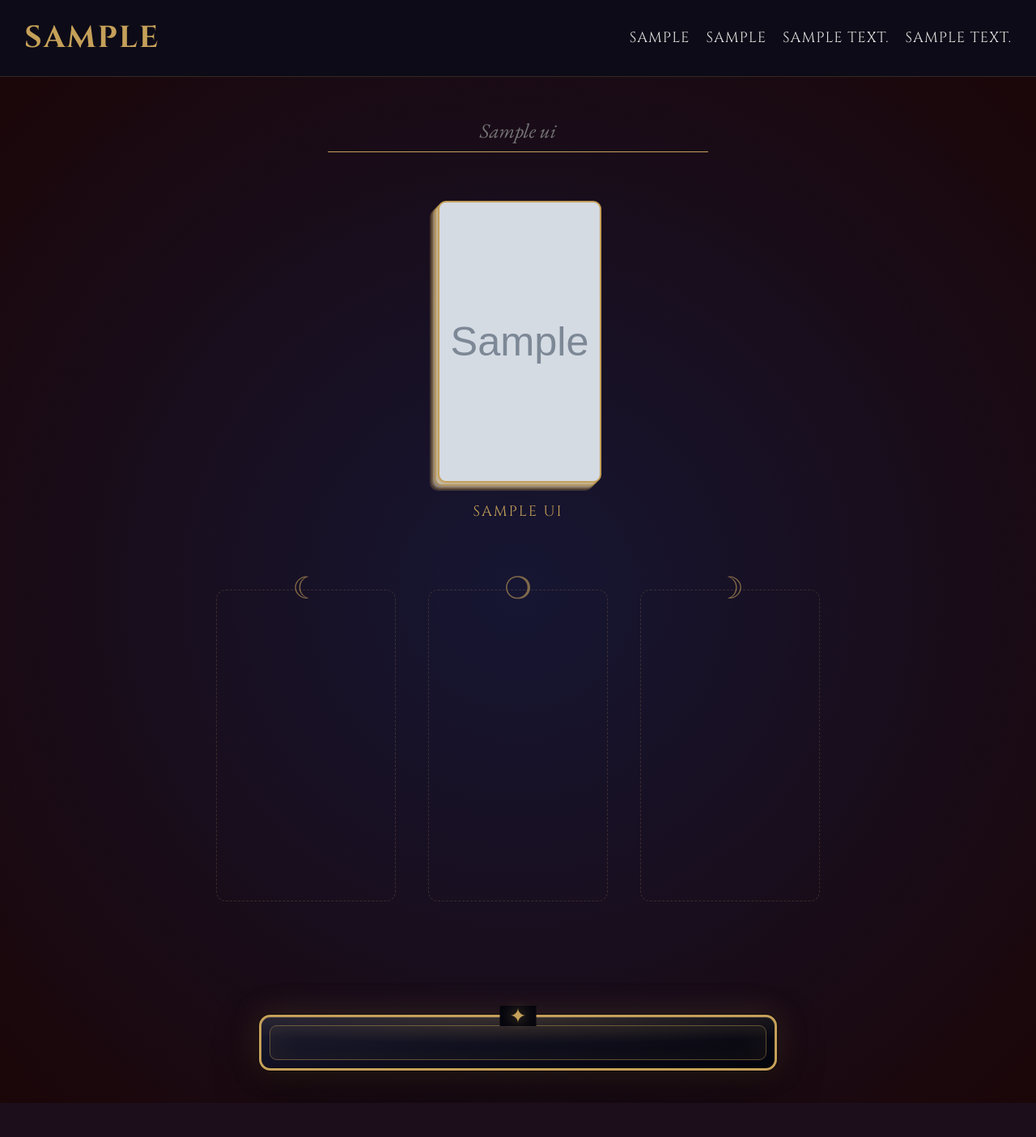
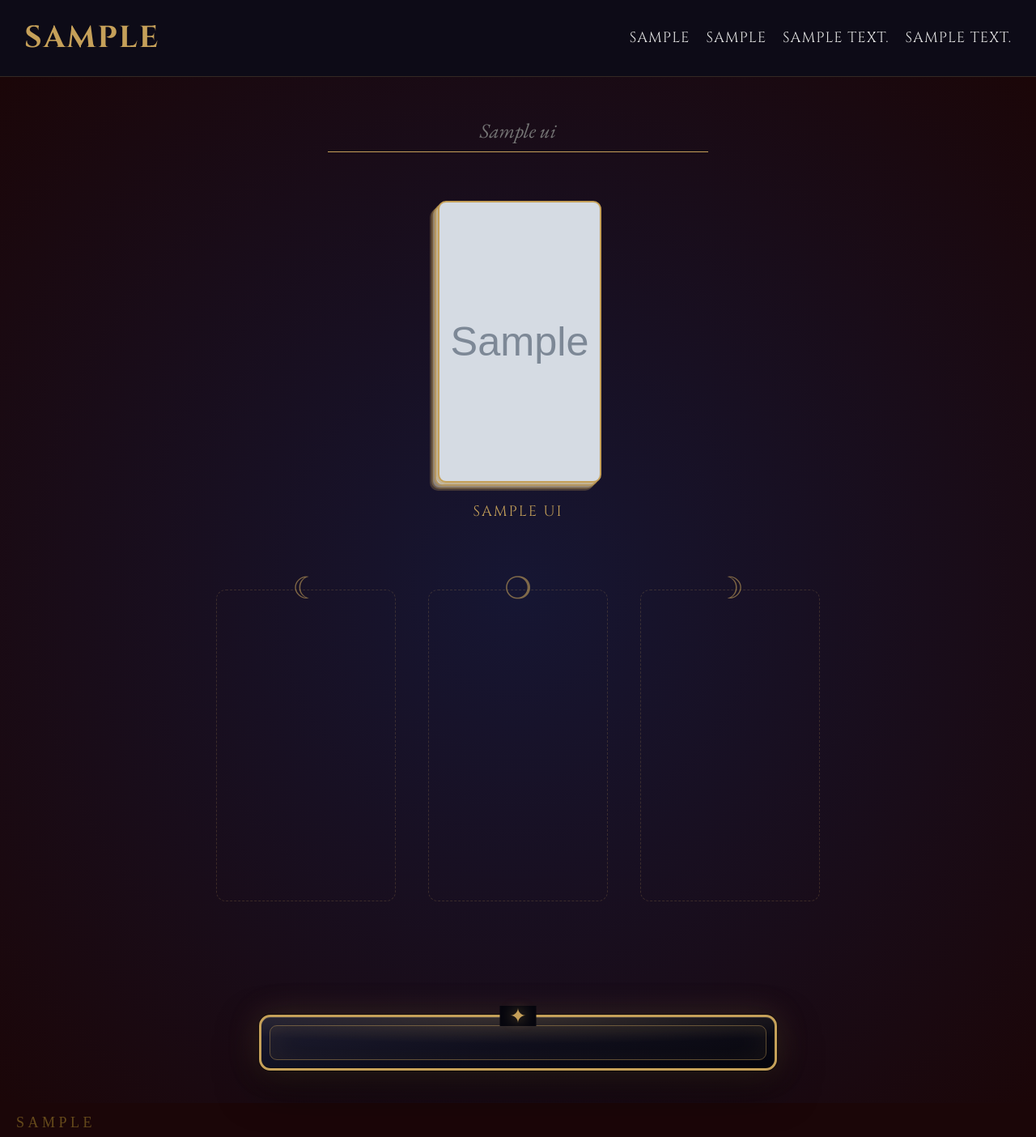
Before and after one commit to akofakt2/Mytarot, a Python web app: template templates/index.html in a window 1280 px wide. Shown: the whole page at 81% size. Before the commit the page ends 1362 px from the top, so only its background shows below. Run offline with Jinja, Linux system fonts and the light colour scheme; the template is opened without the code that fills it: most values are stand-ins (such as "Sample title", 1, 10 or a date in 2020); grey boxes marked "Sample" are stand-in pictures.

Commit message:
seo pre aplikaciu, este treba hlavicky pre jednotlive jazyky upravit

```diff
--- a/static/style.css
+++ b/static/style.css
@@ -33,6 +33,18 @@
     background-color: var(--table-color);
     color: var(--text-light);
     overflow-x: hidden;
+}
+
+h1 {
+    all: unset; /* Zruší všetky vlastnosti vrátane zdedených */
+}
+
+h2 {
+    all: unset; /* Zruší všetky vlastnosti vrátane zdedených */
+}
+
+h3 {
+    all: unset; /* Zruší všetky vlastnosti vrátane zdedených */
 }
 
 /* --- NAVIGÁCIA (responzívna) --- */
@@ -766,3 +795,38 @@
         padding-inline: max(0px, env(safe-area-inset-left, 0px)) max(0px, env(safe-area-inset-right, 0px));
     }
 }
+
+/**** seo hacks ****/
+h2.seo-subtle {
+    /* Typografia */
+    font-family: 'Playfair Display', serif; /* Alebo váš súčasný font */
+    font-size: 0.9rem; /* Menšia veľkosť pôsobí prémiovejšie */
+    font-weight: 300;
+    text-transform: uppercase;
+    letter-spacing: 0.25em;
+
+    /* Farba a vizuál */
+    color: rgba(212, 175, 55, 0.4); /* Mierne priehľadná zlatá */
+    text-align: center;
+
+    /* Poziciovanie */
+    margin-top: 100px;
+    margin-bottom: 40px;
+    padding: 0 20px;
+
+    /* Zabezpečenie, aby neprekážal interakcii */
+    pointer-events: none;
+    user-select: none;
+}
+
+.visually-hidden {
+    position: absolute;
+    width: 1px;
+    height: 1px;
+    padding: 0;
+    margin: -1px;
+    overflow: hidden;
+    clip: rect(0, 0, 0, 0);
+    white-space: nowrap;
+    border: 0;
+}
--- a/templates/cards_index.html
+++ b/templates/cards_index.html
@@ -8,7 +8,7 @@
     {% include 'nav.html' %}
 
     <div class="main-layout card-detail">
-        <h1 class="cards-index-title">{{ ui.cards_index_heading }}</h1>
+        <h2 class="cards-index-title">{{ ui.cards_index_heading }}</h2>
         <ul class="all-cards-list all-cards-list--index">
             {% for row in card_index_rows %}
             <li>
--- a/templates/index.html
+++ b/templates/index.html
@@ -32,14 +32,14 @@
 
         <div class="spread-area">
             <div class="slot" id="slot-0" data-label="☾">
-
+                <h3 class="visually-hidden">{{ui.card_of_past}}</h3>
             </div>
             <div class="slot" id="slot-1" data-label="❍">
+                <h3 class="visually-hidden">{{ui.card_of_presence}}</h3>
             </div>
-
             <div class="slot" id="slot-2" data-label="☽">
+                <h3 class="visually-hidden">{{ui.card_of_future}}</h3>
             </div>
-
         </div>
 
         <div class="reading-container">
@@ -52,7 +52,7 @@
             </div>
         </div>
     </div>
-
+    <h2 class="seo-subtle">{{ ui.app_h2 }}</h2>
     <script id="tarot-data" type="application/json">{{ tarot_cards_json|safe }}</script>
     <script id="ui-i18n" type="application/json">{{ ui_i18n_json|safe }}</script>
     <script id="pages-i18n" type="application/json">{{ pages_i18n_json|safe }}</script>
--- a/templates/meta/sk/card_detail.html
+++ b/templates/meta/sk/card_detail.html
@@ -1,4 +1,6 @@
-<title>{{ card.name }} – {{ ui.nav_brand }}</title>
+<title>{{ card.name }} – Význam tarotovej karty a symbolika</title>
 <meta name="description" content="{% if card.keywords %}{{ card.keywords|join(', ') }}{% else %}{{ card.name }}{% endif %} — {{ ui.nav_brand }}">
-<meta property="og:title" content="{{ card.name }} – {{ ui.nav_brand }}">
+<meta name="keywords" content="tarot, tarotový výklad, výklad 3 kariet, online tarot, veštenie z kariet, tarot zadarmo, výklad osudu, tarotové karty, duchovný výklad, tarotová karta dňa">
+
+<meta property="og:title" content="{{ card.name }} – Význam tarotovej karty a symbolika">
 <meta property="og:description" content="{% if card.keywords %}{{ card.keywords|join(', ') }}{% else %}{{ card.name }}{% endif %} — {{ ui.nav_brand }}">
--- a/templates/meta/sk/home.html
+++ b/templates/meta/sk/home.html
@@ -1,6 +1,6 @@
-<title>Výklad tarotových kariet zadarmo: Symbolika a vhľad</title>
-<meta name="description" content="Výklad tarotových kariet online a zadarmo. Vyskúšajte tarotový horoskop, partnerský tarot alebo rýchly tarot áno nie. Objavte symboliku troch kariet pre váš vhľad.">
-<meta name="keywords" content="tarot, výklad tarotu, výklad z 3 kariet, tarot online, veštenie z 3 kariet, minulosť prítomnosť budúcnosť, tarotové karty, tarot zadarmo, partnerský tarot, karta dňa">
+<title>Tarotový výklad 3 kariet: Získajte odpovede na svoje otázky</title>
+<meta name="description" content="Vyskúšajte náš interaktívny tarotový výklad. Vyberte si 3 karty a odhaľte hlboký význam symbolov, ktoré usmernia vaše kroky a rozhodnutia. Online a zadarmo.">
+<meta name="keywords" content="tarot, tarotový výklad, výklad 3 kariet, online tarot, veštenie z kariet, tarot zadarmo, výklad osudu, tarotové karty, duchovný výklad, tarotová karta dňa">
 
 <meta property="og:title" content="Výklad tarotových kariet – Symbolika a karta dňa">
 <meta property="og:description" content="Tradičná symbolika pre váš vhľad. Vyskúšajte online tarotové karty, partnerský výklad alebo kartu dňa zadarmo.">
--- a/templates/nav.html
+++ b/templates/nav.html
@@ -1,6 +1,6 @@
 {# Spoločná navigácia — mobil: hamburger + rozbalenie (checkbox, bez JS); texty v ui.json #}
 <nav class="site-nav" aria-label="{{ ui.nav_aria_main }}">
-    <a href="{{ url_for('index') }}" class="logo">{{ ui.nav_brand }}</a>
+    <h1><a href="{{ url_for('index') }}" class="logo">{{ ui.nav_brand }}</a></h1>
     <input type="checkbox" id="site-nav-toggle" class="nav-toggle-input" />
     <label for="site-nav-toggle" class="nav-burger" aria-label="{{ ui.nav_aria_menu }}">
         <span></span><span></span><span></span>
```
Also changed, not shown: other parts of static/style.css (+26 -9 lines), data/i18n/ui.json (+24 -8 lines), templates/meta/sk/about_app.html (+6 -4 lines), templates/meta/sk/about_tarot.html (+6 -4 lines), templates/meta/sk/cards_index.html (+7 -4 lines), templates/template.html (+2 -5 lines).
